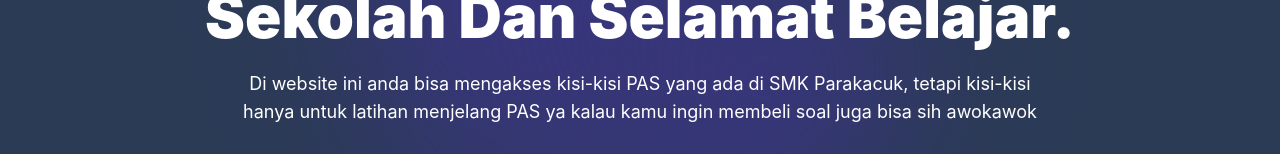
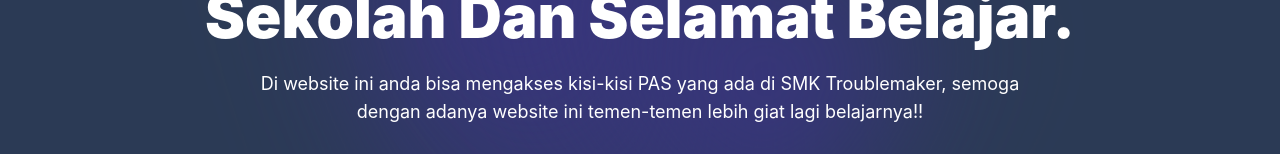
Before and after one commit to ariear/kedok-kisi, a Next.js app: page / in a window 1280 px wide. Shown: the part 304-458 px from the top of the page. Built offline with nearby package versions, Linux system fonts and the light colour scheme.

Commit message:
change sub-headline

```diff
--- a/components/MainContent.js
+++ b/components/MainContent.js
@@ -4,7 +4,7 @@
     return (
         <div className="text-white w-max text-center mx-auto font-inter relative z-10 sm:px-0 px-4">
             <h1 className="xl:text-6xl lg:text-5xl md:text-4xl sm:text-[36px] text-[26px] font-black xl:w-[1200px] lg:w-[1000px] md:w-[750px] sm:w-[600px] mx-auto mb-6">Selamat Datang Di Website Kisi-Kisi Sekolah Dan Selamat Belajar.</h1>
-            <p className="xl:w-[800px] lg:w-[750px] md:w-[500px] sm:w-[500px] w-[80vw] mx-auto text-sm sm:text-base lg:text-lg mb-7">Di website ini anda bisa mengakses kisi-kisi PAS yang ada di SMK Parakacuk, tetapi kisi-kisi hanya untuk latihan menjelang PAS ya kalau kamu ingin membeli soal juga bisa sih awokawok</p>
+            <p className="xl:w-[800px] lg:w-[750px] md:w-[500px] sm:w-[500px] w-[80vw] mx-auto text-sm sm:text-base lg:text-lg mb-7">Di website ini anda bisa mengakses kisi-kisi PAS yang ada di SMK Troublemaker, semoga dengan adanya website ini temen-temen lebih giat lagi belajarnya!!</p>
             <p className="py-3 px-8 bg-[#3B3486] w-max mx-auto lg:text-lg rounded-lg"><Link href="/exams">Lihat kisi-kisi</Link></p>
         </div>
     )
```
